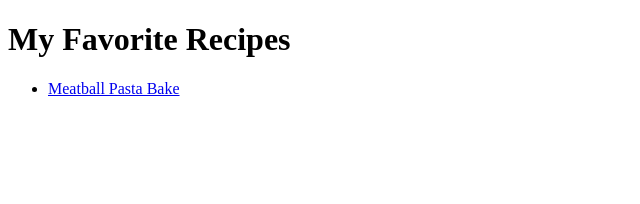
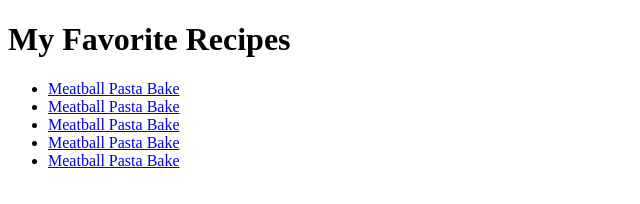
Before and after one commit to priscillacastelo/odin-recipes, a plain HTML site: page index.html in a window 1280 px wide. Shown: the whole page, without its empty margins (0-640 px from the left). Drawn offline with Linux system fonts and the light colour scheme.

Commit message:
add several recipe links

```diff
--- a/index.html
+++ b/index.html
@@ -12,6 +12,15 @@
         <li>
             <a href="meatball-pasta-bake.html">Meatball Pasta Bake</a>
         </li>
+        <li>
+            <a href="meatball-pasta-bake.html">Meatball Pasta Bake</a>
+        </li><li>
+            <a href="meatball-pasta-bake.html">Meatball Pasta Bake</a>
+        </li><li>
+            <a href="meatball-pasta-bake.html">Meatball Pasta Bake</a>
+        </li><li>
+            <a href="meatball-pasta-bake.html">Meatball Pasta Bake</a>
+        </li>
     </ul>
 </body>
 </html>
```
